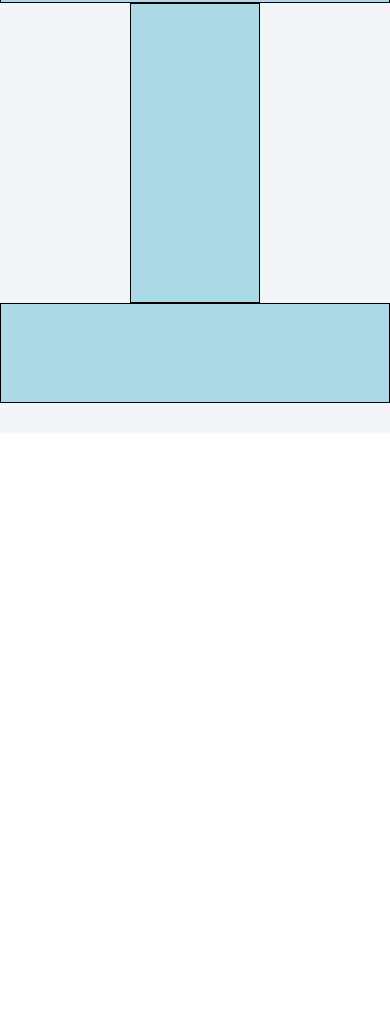
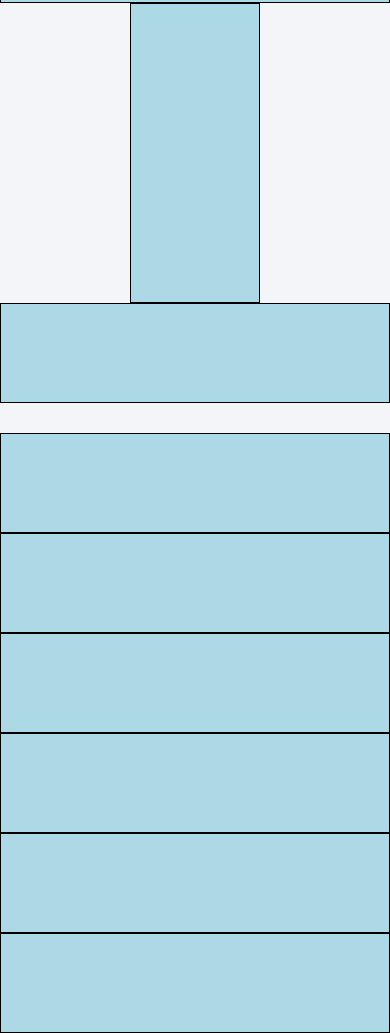
Before and after one commit to ilariamammucari/html-css-digitalocean, a plain HTML site: page index.html in a window 390 px wide. Shown: the part 3997-5030 px from the top of the page. Before the commit the page ends 4430 px from the top, so only its background shows below. Drawn offline with nearby package versions, Linux system fonts and the light colour scheme.

Commit message:
add footer responsive

```diff
--- a/css/style.css
+++ b/css/style.css
@@ -57,3 +57,12 @@ section .jumbo {
 #development {
   background-color: #f3f5f9;
 }
+
+/* footer */
+.footer_top {
+  background-color: #0049ff;
+}
+
+.footer_bottom {
+  background-color: #131c33;
+}
--- a/index.html
+++ b/index.html
@@ -153,13 +153,29 @@
   <!-- /corpo -->
 
   <!-- footer -->
-  <footer>
+  <footer class="debug">
     <!-- footer top -->
-    <div class="footer_top"></div>
+    <div class="footer_top">
+      <div class="container">
+        <div class="row">
+          <div class="col-xs-12"></div>
+        </div>
+      </div>
+    </div>
     <!-- /footer top -->
 
     <!-- footer bottom -->
-    <div class="footer_bottom"></div>
+    <div class="footer_bottom">
+      <div class="container">
+        <div class="row">
+          <div class="col-xs-12 col-md-4"></div>
+          <div class="col-xs-12 col-sm-6 col-md-2"></div>
+          <div class="col-xs-12 col-sm-6 col-md-2"></div>
+          <div class="col-xs-12 col-sm-6 col-md-2"></div>
+          <div class="col-xs-12 col-sm-6 col-md-2"></div>
+        </div>
+      </div>
+    </div>
     <!-- /footer bottom -->
   </footer>
   <!-- /footer -->
```
